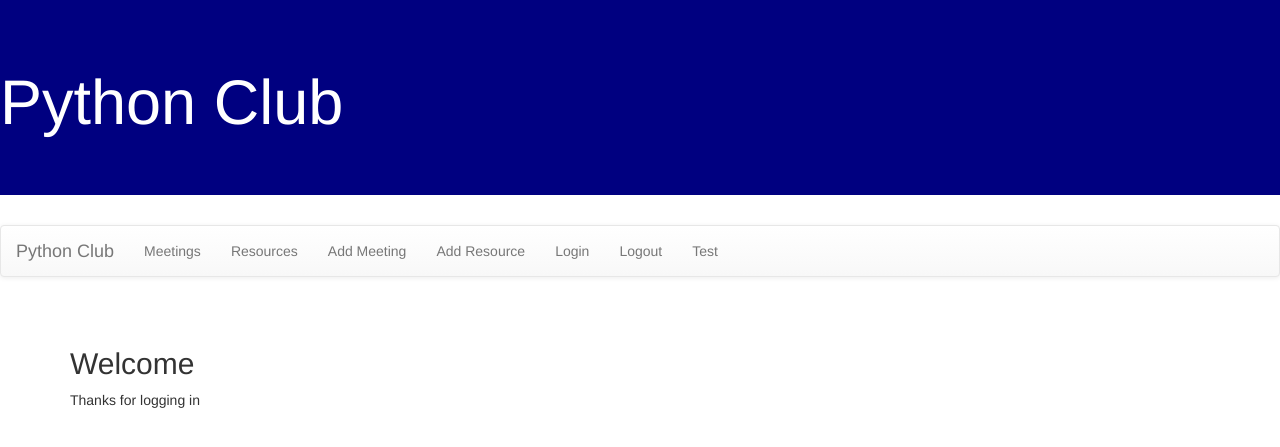
After one commit to brandongalli/itc172, a Django app: page /pythonclubapp/loginMessage/ in a window 1280 px wide. The commit adds this page. Shown: the top 447 px of the page. Run offline with Django 3.2, Linux system fonts and the light colour scheme; some libraries are stand-ins or nearby versions.

Commit message:
Assignment 9

```diff
--- a/pythonclubproject/pythonclubapp/templates/base.html
+++ b/pythonclubproject/pythonclubapp/templates/base.html
@@ -22,6 +22,8 @@
                     <li><a href="{% url 'resources' %}">Resources</a></li>
                     <li><a href="{% url 'newclub' %}">Add Meeting</a></li>
                     <li><a href="{% url 'newresource' %}">Add Resource</a></li>
+                    <li><a href="{% url 'login' %}">Login</a></li>
+                    <li><a href="{% url 'logout' %}">Logout</a></li>
                     <li><a href="#">Test</a></li>
 
                 </ul>
--- /dev/null
+++ b/pythonclubproject/pythonclubapp/templates/pythonclubapp/loginmessage.html
@@ -0,0 +1,8 @@
+{%extends 'base.html'%}
+
+{%block content%}
+
+<h2>Welcome</h2>
+<p>Thanks for logging in</p>
+
+{% endblock %}
--- a/pythonclubproject/pythonclubapp/urls.py
+++ b/pythonclubproject/pythonclubapp/urls.py
@@ -7,6 +7,8 @@ urlpatterns = [
     path('getMeetings/', views.getMeetings, name='meetings'),
     path('meetingsDetail/<int:id>', views.meetingsDetail, name='meetingsdetail'),
     path('newProduct/', views.newProduct, name='newclub'),
-    path('newResource/', views.newResource, name='newresource')
+    path('newResource/', views.newResource, name='newresource'),
+    path('loginMessage/', views.loginMessage, name='loginmessage'),
+    path('logoutMessage/', views.logoutMessage, name='logoutmessage'),
 
 ]
--- a/pythonclubproject/pythonclubapp/views.py
+++ b/pythonclubproject/pythonclubapp/views.py
@@ -1,6 +1,7 @@
 from django.shortcuts import render, get_object_or_404
 from .models import Meeting, MeetingMinutes, Resource, Event
 from .forms import ProductForm, ResourceForm
+from django.contrib.auth.decorators import login_required
 
 # Create your views here.
 def index(request):
@@ -21,6 +22,7 @@ def meetingsDetail(request, id):
     context = {'meeting': meeting, 'count': meetingcount}
     return render(request, 'pythonclubapp/meetingsdetail.html', context=context)
 
+@login_required
 def newProduct(request):
     form = ProductForm
     if request.method=='POST':
@@ -34,7 +36,7 @@ def newProduct(request):
 
     return render(request, 'pythonclubapp/newclub.html', context={'form': form})
 
-
+@login_required
 def newResource(request):
     form = ResourceForm
     if request.method=='POST':
@@ -47,3 +49,9 @@ def newResource(request):
         form=ResourceForm()
 
     return render(request, 'pythonclubapp/newresource.html', context={'form': form})
+
+def loginMessage(request):
+    return render(request, 'pythonclubapp/loginmessage.html')
+
+def logoutMessage(request):
+    return render(request, 'pythonclubapp/logoutmessage.html')
--- a/pythonclubproject/pythonclubproject/settings.py
+++ b/pythonclubproject/pythonclubproject/settings.py
@@ -123,3 +123,5 @@ USE_TZ = True
 # https://docs.djangoproject.com/en/2.2/howto/static-files/
 
 STATIC_URL = '/static/'
+LOGIN_REDIRECT_URL = 'loginmessage'
+LOGOUT_REDIRECT_URL = 'logoutmessage'
--- a/pythonclubproject/pythonclubproject/urls.py
+++ b/pythonclubproject/pythonclubproject/urls.py
@@ -19,4 +19,5 @@ from django.urls import path, include
 urlpatterns = [
     path('admin/', admin.site.urls),
     path('pythonclubapp/', include('pythonclubapp.urls')),
+    path('accounts/', include('django.contrib.auth.urls')),
 ]
```
Also changed, not shown: pythonclubproject/pythonclubapp/templates/pythonclubapp/logoutmessage.html (added, +8 -0 lines), pythonclubproject/pythonclubapp/templates/registration/login.html (added, +10 -0 lines).
